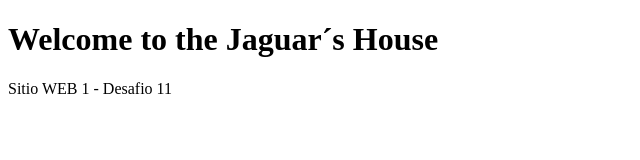
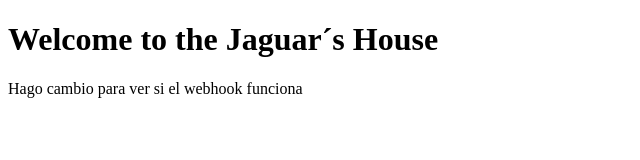
Before and after one commit to pablonssss/sitioweb1, a plain HTML site: page index.html in a window 1280 px wide. Shown: the whole page, without its empty margins (0-640 px from the left). Drawn offline with Linux system fonts and the light colour scheme.

Commit message:
Update index.html

```diff
--- a/index.html
+++ b/index.html
@@ -5,6 +5,6 @@
 </head>
 <body>
     <h1>Welcome to the Jaguar´s House </h1>
-    <p>Sitio WEB 1 - Desafio 11</p>
+    <p>Hago cambio para ver si el webhook funciona</p>
 </body>
 </html>
```
